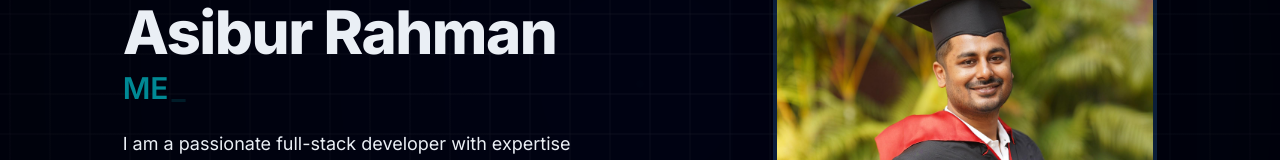
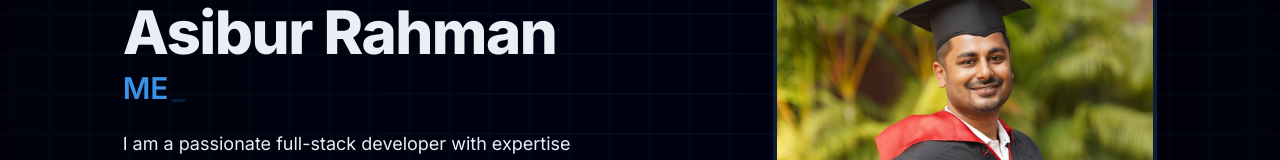
Before and after one commit to asiburrahman/portfolio_react, a Next.js app: page / in a window 1280 px wide. Shown: the part 316-476 px from the top of the page. Built offline with nearby package versions, Linux system fonts and the light colour scheme.

Commit message:
Refine typewriter text color to green and apply final motion optimizations

```diff
--- a/src/components/TypeWriterText.jsx
+++ b/src/components/TypeWriterText.jsx
@@ -6,7 +6,7 @@ const TypewriterText = () => {
     return (
         <div className="my-2">
             <h2 className="text-xl lg:text-3xl font-semibold" aria-live="polite">
-                <span className="text-secondary">
+                <span className="text-primary">
                     <Typewriter
                         words={["Full Stack Developer", "MERN Stack Developer", "React Developer"]}
                         loop={true}
```
